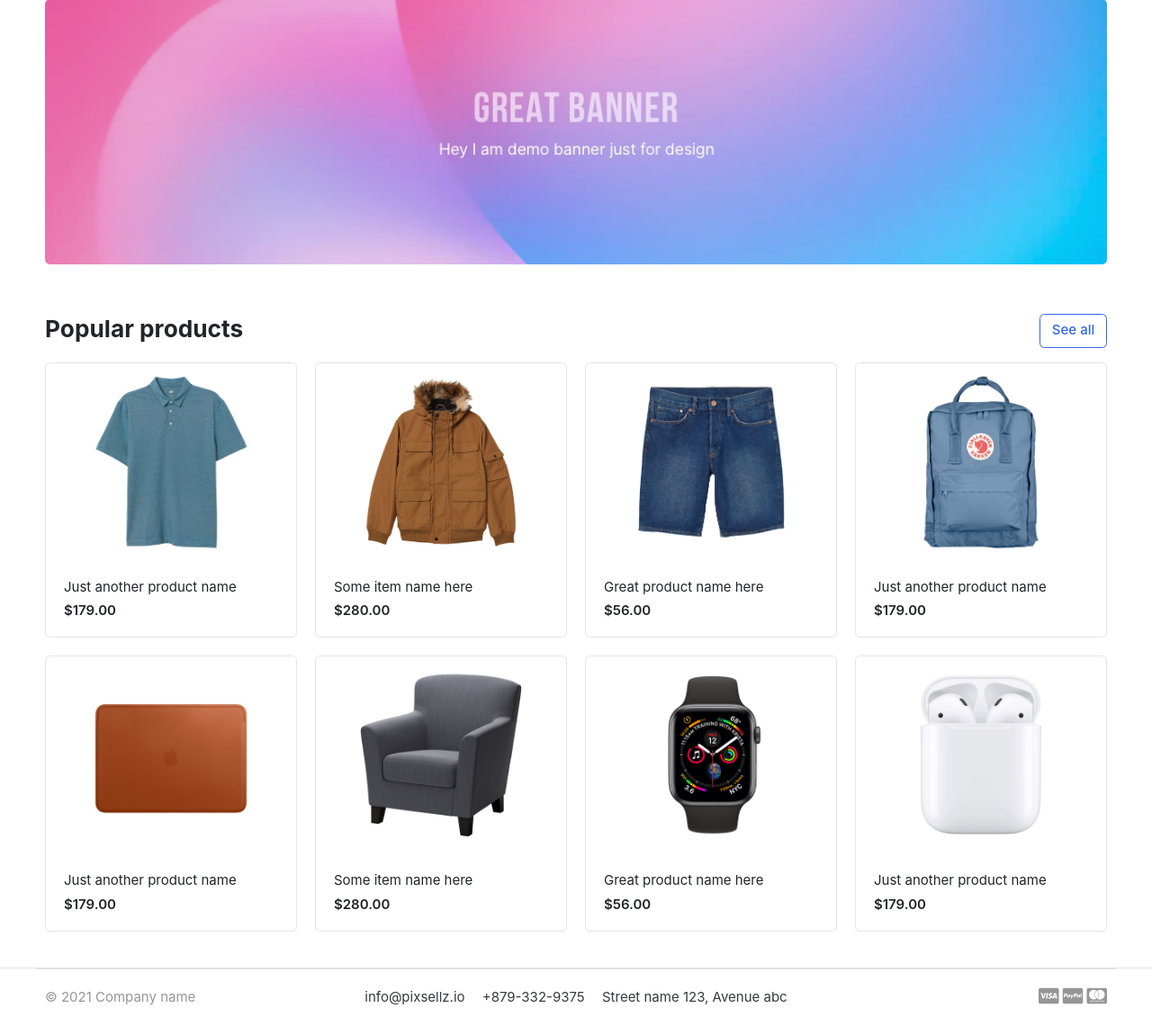
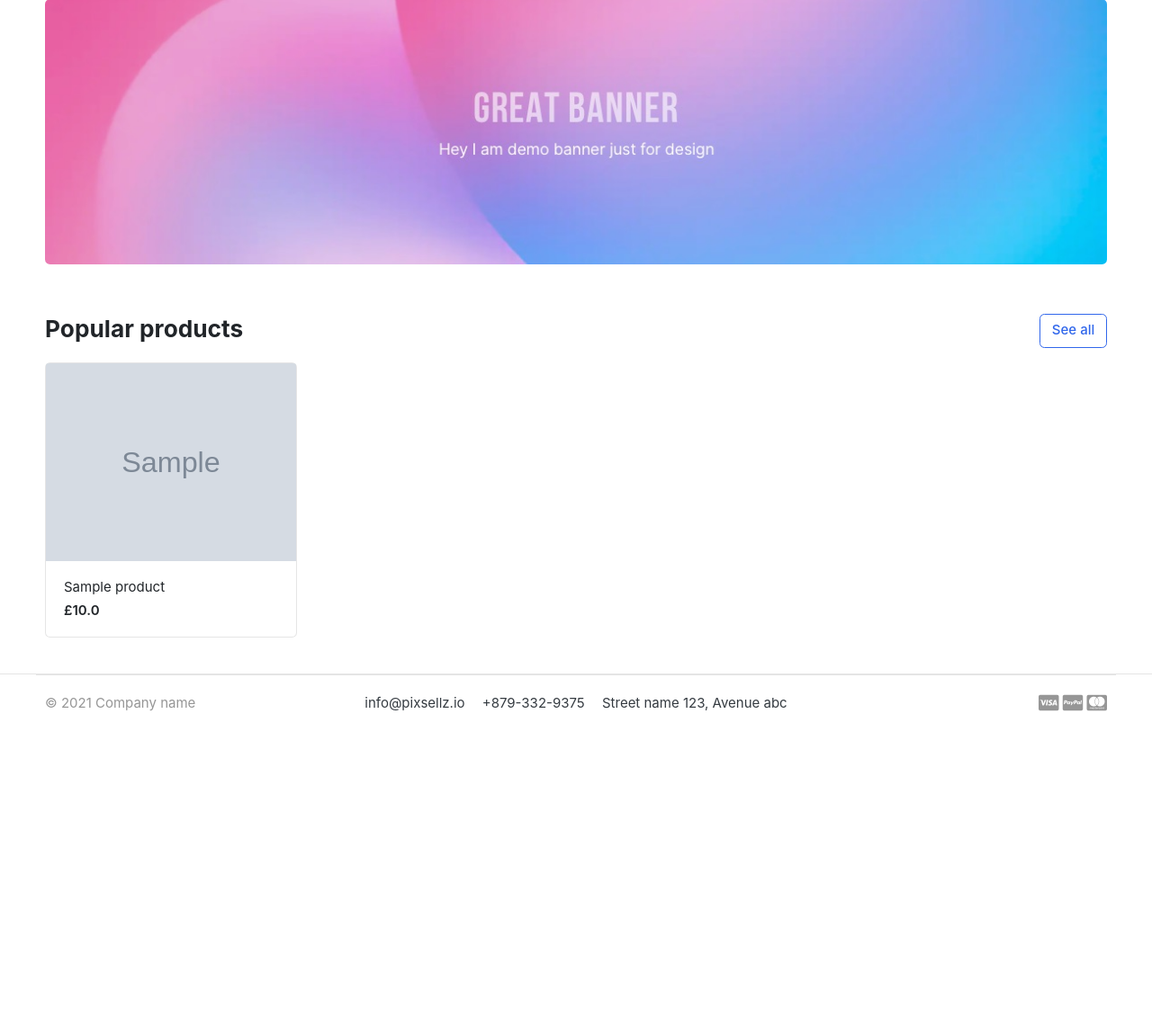
Before and after one commit to hebs87/GreatKart, a Django app: page / in a window 1280 px wide. Shown: the part 139-1280 px from the top of the page at 90% size. After the commit the page ends 930 px from the top, so only its background shows below. Run offline with Django 3.2, Linux system fonts and the light colour scheme; tables that the repository leaves empty hold one stand-in row (values such as "Sample post"); grey boxes marked "Sample" are stand-in pictures; some libraries are stand-ins or nearby versions; some web fonts are replaced.

Commit message:
Added functionality to dynamically render products in index.html

```diff
--- a/GreatKart/views.py
+++ b/GreatKart/views.py
@@ -1,6 +1,13 @@
 from django.shortcuts import render
+from store.models import Product
 
 
 def home(request):
-    """ Home view to render index.html template """
-    return render(request, 'index.html')
+    """ Home view to render index.html template and return all active products """
+    products = Product.objects.filter(is_available=True)
+
+    context = {
+        'products': products,
+    }
+
+    return render(request, 'index.html', context)
--- a/templates/index.html
+++ b/templates/index.html
@@ -23,94 +23,21 @@
       </header><!-- sect-heading -->
 
       <div class="row">
+        {% if products %}
+          {% for product in products %}
             <div class="col-md-3">
               <div class="card card-product-grid">
                 <a href="./product-detail.html" class="img-wrap">
-              <img src="{% static 'images/items/1.jpg' %}" alt="Item 1">
+                  <img src="{{ product.images.url }}" alt="{{ product.name }}">
                 </a>
                 <figcaption class="info-wrap">
-              <a href="./product-detail.html" class="title">Just another product name</a>
-              <div class="price mt-1">$179.00</div> <!-- price-wrap.// -->
+                  <a href="./product-detail.html" class="title">{{ product.name }}</a>
+                  <div class="price mt-1">&pound;{{ product.price }}</div> <!-- price-wrap.// -->
                 </figcaption>
               </div>
             </div> <!-- col.// -->
-        <div class="col-md-3">
-          <div class="card card-product-grid">
-            <a href="./product-detail.html" class="img-wrap">
-              <img src="{% static 'images/items/2.jpg' %}" alt="Item 2">
-            </a>
-            <figcaption class="info-wrap">
-              <a href="./product-detail.html" class="title">Some item name here</a>
-              <div class="price mt-1">$280.00</div> <!-- price-wrap.// -->
-            </figcaption>
-          </div>
-        </div> <!-- col.// -->
-        <div class="col-md-3">
-          <div class="card card-product-grid">
-            <a href="./product-detail.html" class="img-wrap">
-              <img src="{% static 'images/items/3.jpg' %}" alt="Item 3">
-            </a>
-            <figcaption class="info-wrap">
-              <a href="./product-detail.html" class="title">Great product name here</a>
-              <div class="price mt-1">$56.00</div> <!-- price-wrap.// -->
-            </figcaption>
-          </div>
-        </div> <!-- col.// -->
-        <div class="col-md-3">
-          <div class="card card-product-grid">
-            <a href="./product-detail.html" class="img-wrap">
-              <img src="{% static 'images/items/4.jpg' %}" alt="Item 4">
-            </a>
-            <figcaption class="info-wrap">
-              <a href="./product-detail.html" class="title">Just another product name</a>
-              <div class="price mt-1">$179.00</div> <!-- price-wrap.// -->
-            </figcaption>
-          </div>
-        </div> <!-- col.// -->
-        <div class="col-md-3">
-          <div class="card card-product-grid">
-            <a href="./product-detail.html" class="img-wrap">
-              <img src="{% static 'images/items/5.jpg' %}" alt="Item 5">
-            </a>
-            <figcaption class="info-wrap">
-              <a href="./product-detail.html" class="title">Just another product name</a>
-              <div class="price mt-1">$179.00</div> <!-- price-wrap.// -->
-            </figcaption>
-          </div>
-        </div> <!-- col.// -->
-        <div class="col-md-3">
-          <div class="card card-product-grid">
-            <a href="./product-detail.html" class="img-wrap">
-              <img src="{% static 'images/items/6.jpg' %}" alt="Item 6">
-            </a>
-            <figcaption class="info-wrap">
-              <a href="./product-detail.html" class="title">Some item name here</a>
-              <div class="price mt-1">$280.00</div> <!-- price-wrap.// -->
-            </figcaption>
-          </div>
-        </div> <!-- col.// -->
-        <div class="col-md-3">
-          <div class="card card-product-grid">
-            <a href="./product-detail.html" class="img-wrap">
-              <img src="{% static 'images/items/7.jpg' %}" alt="Item 7">
-            </a>
-            <figcaption class="info-wrap">
-              <a href="./product-detail.html" class="title">Great product name here</a>
-              <div class="price mt-1">$56.00</div> <!-- price-wrap.// -->
-            </figcaption>
-          </div>
-        </div> <!-- col.// -->
-        <div class="col-md-3">
-          <div class="card card-product-grid">
-            <a href="./product-detail.html" class="img-wrap">
-              <img src="{% static 'images/items/8.jpg' %}" alt="Item 8">
-            </a>
-            <figcaption class="info-wrap">
-              <a href="./product-detail.html" class="title">Just another product name</a>
-              <div class="price mt-1">$179.00</div> <!-- price-wrap.// -->
-            </figcaption>
-          </div>
-        </div> <!-- col.// -->
+          {% endfor %}
+        {% endif %}
       </div> <!-- row.// -->
 
     </div><!-- container // -->
```
Lines whose indentation alone changed are shown as unchanged.
